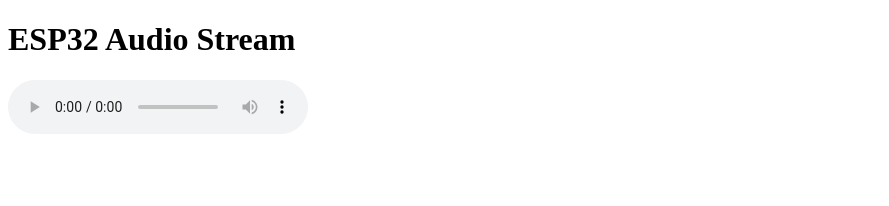
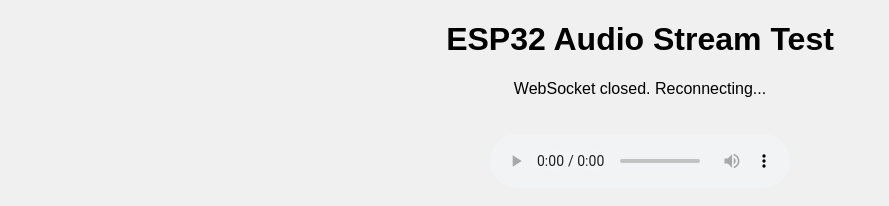
Before and after one commit to izmeera2000/doorbell, a plain HTML site: page index.html in a window 1280 px wide. Shown: the whole page, without its empty margins (0-889 px from the left). Drawn offline with Linux system fonts and the light colour scheme.

Commit message:
sad
dasdsada

```diff
--- a/index.html
+++ b/index.html
@@ -2,15 +2,65 @@
 <html lang="en">
 <head>
   <meta charset="UTF-8">
-  <title>ESP32 Audio Stream</title>
+  <meta name="viewport" content="width=device-width, initial-scale=1.0">
+  <title>ESP32 Audio Test</title>
+  <style>
+    body {
+      font-family: Arial, sans-serif;
+      margin: 0;
+      padding: 0;
+      background-color: #f0f0f0;
+      text-align: center;
+    }
+    #audio-player {
+      margin-top: 20px;
+    }
+  </style>
 </head>
 <body>
-  <h1>ESP32 Audio Stream</h1>
-  <audio id="audioPlayer" controls autoplay></audio>
+  <h1>ESP32 Audio Stream Test</h1>
+  <p id="status">Connecting to WebSocket...</p>
+  <audio id="audio-player" controls>
+    <source id="audio-source" type="audio/wav">
+    Your browser does not support the audio element.
+  </audio>
 
   <script>
-    const audioPlayer = document.getElementById('audioPlayer');
-    audioPlayer.src = 'http://audio-edge-jfbmv.sin.d.radio mast.io/ref-128k-mp3-stereo';
+    let ws;
+    const audioPlayer = document.getElementById('audio-player');
+    const statusElement = document.getElementById('status');
+
+    // Function to establish a WebSocket connection to the ESP32
+    function connectWebSocket() {
+      ws = new WebSocket('ws://192.168.0.102:82/audio'); // Replace with your ESP32 IP address
+
+      ws.onopen = () => {
+        statusElement.innerText = "WebSocket connected. Waiting for audio data...";
+      };
+
+      ws.onclose = () => {
+        statusElement.innerText = "WebSocket closed. Reconnecting...";
+        setTimeout(connectWebSocket, 5000);  // Reconnect if closed
+      };
+
+      ws.onerror = (error) => {
+        console.error('WebSocket Error:', error);
+        statusElement.innerText = "WebSocket Error!";
+      };
+
+      ws.onmessage = (event) => {
+        if (event.data instanceof ArrayBuffer) {
+          // Handle binary data (audio stream)
+          const audioBlob = new Blob([event.data], { type: 'audio/wav' });
+          const audioUrl = URL.createObjectURL(audioBlob);
+          audioPlayer.src = audioUrl;
+          audioPlayer.play();
+        }
+      };
+    }
+
+    // Start the WebSocket connection
+    connectWebSocket();
   </script>
 </body>
 </html>
```
Also changed, not shown: 4 other files.
